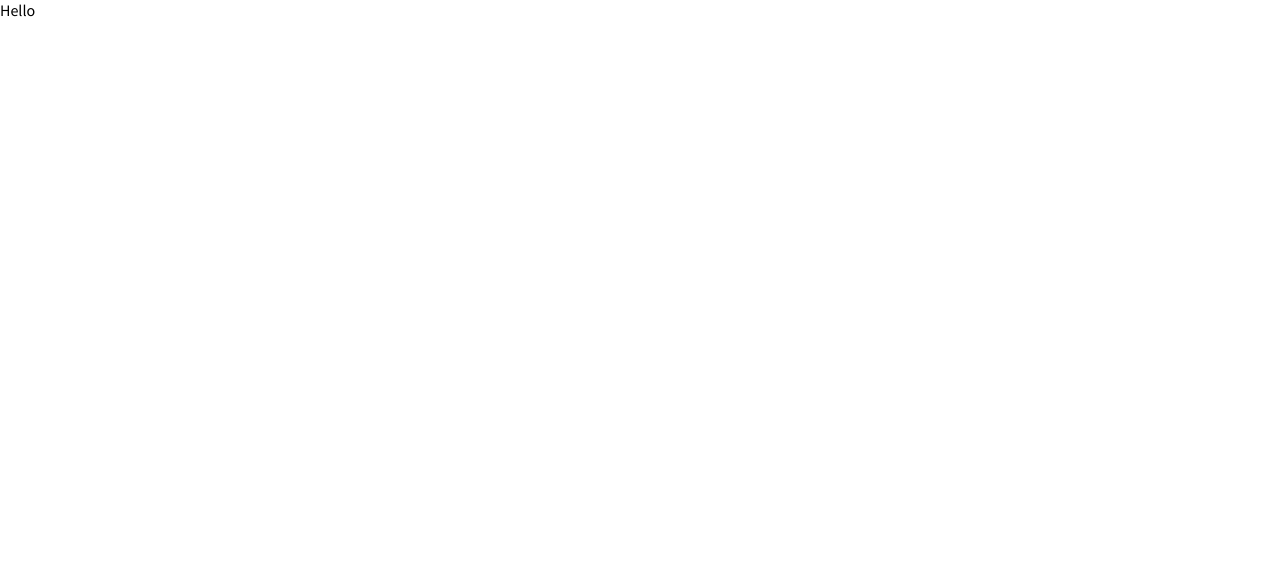
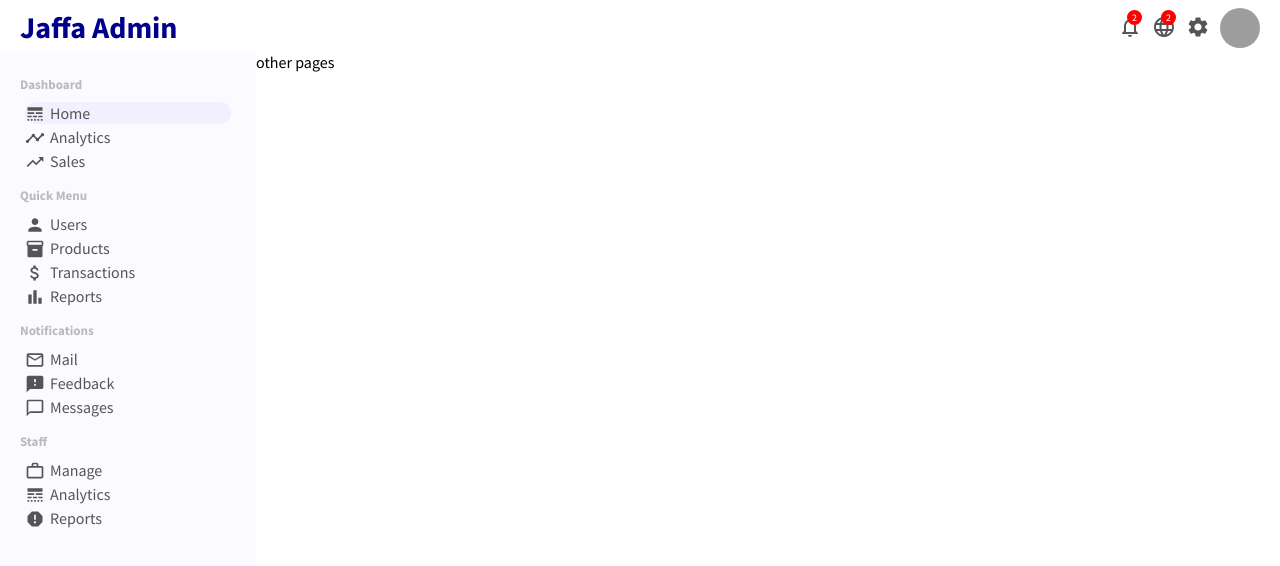
Before and after one commit to jaffasunny/admin_dashboard_reactapp, a React (Create React App) app: page / in a window 1280 px wide. Shown: the top 566 px of the page. Built offline with nearby package versions, Linux system fonts and the light colour scheme; grey boxes are pictures that could not be loaded.

Commit message:
Working on sidebar

```diff
--- a/package.json
+++ b/package.json
@@ -3,8 +3,10 @@
   "version": "0.1.0",
   "private": true,
   "dependencies": {
-    "@material-ui/core": "^4.12.3",
-    "@material-ui/icons": "^4.11.2",
+    "@emotion/react": "^11.7.1",
+    "@emotion/styled": "^11.6.0",
+    "@mui/icons-material": "^5.4.1",
+    "@mui/material": "^5.4.1",
     "@testing-library/jest-dom": "^5.16.2",
     "@testing-library/react": "^12.1.2",
     "@testing-library/user-event": "^13.5.0",
--- a/public/index.html
+++ b/public/index.html
@@ -13,7 +13,7 @@
     rel="stylesheet">
   <style>
     * {
-      margin: 0;
+      margin: 2px 0px 0px 0px;
       font-family: 'Josefin Sans',
         sans-serif;
       font-family: 'Poppins',
--- /dev/null
+++ b/src/App.css
@@ -0,0 +1,7 @@
+.container {
+	display: flex;
+}
+
+.others {
+	flex: 4;
+}
--- a/src/App.js
+++ b/src/App.js
@@ -1,5 +1,17 @@
+import "./app.css";
+import Sidebar from "./components/sidebar/Sidebar";
+import Topbar from "./components/topbar/Topbar";
+
 function App() {
-	return <div className="App">Hello</div>;
+	return (
+		<div className="App">
+			<Topbar />
+			<div className="container">
+				<Sidebar />
+				<div className="others">other pages</div>
+			</div>
+		</div>
+	);
 }
 
 export default App;
--- /dev/null
+++ b/src/components/sidebar/Sidebar.jsx
@@ -0,0 +1,100 @@
+import React from "react";
+import {
+	LineStyle,
+	Timeline,
+	TrendingUp,
+	Person,
+	Inventory2,
+	AttachMoney,
+	BarChart,
+	MailOutline,
+	Feedback,
+	ChatBubbleOutline,
+	WorkOutline,
+	Report,
+} from "@mui/icons-material";
+
+import "./sidebar.css";
+
+const Sidebar = () => {
+	return (
+		<div className="sidebar">
+			<div className="sidebarWrapper">
+				<div className="sidebarMenu">
+					<h3 className="sidebarTitle">Dashboard</h3>
+					<ul className="sidebarList">
+						<li className="sidebarListItem active">
+							<LineStyle className="sidebarIcon" />
+							Home
+						</li>
+						<li className="sidebarListItem">
+							<Timeline className="sidebarIcon" />
+							Analytics
+						</li>
+						<li className="sidebarListItem">
+							<TrendingUp className="sidebarIcon" />
+							Sales
+						</li>
+					</ul>
+				</div>
+				<div className="sidebarMenu">
+					<h3 className="sidebarTitle">Quick Menu</h3>
+					<ul className="sidebarList">
+						<li className="sidebarListItem ">
+							<Person className="sidebarIcon" />
+							Users
+						</li>
+						<li className="sidebarListItem">
+							<Inventory2 className="sidebarIcon" />
+							Products
+						</li>
+						<li className="sidebarListItem">
+							<AttachMoney className="sidebarIcon" />
+							Transactions
+						</li>
+						<li className="sidebarListItem">
+							<BarChart className="sidebarIcon" />
+							Reports
+						</li>
+					</ul>
+				</div>
+				<div className="sidebarMenu">
+					<h3 className="sidebarTitle">Notifications</h3>
+					<ul className="sidebarList">
+						<li className="sidebarListItem ">
+							<MailOutline className="sidebarIcon" />
+							Mail
+						</li>
+						<li className="sidebarListItem">
+							<Feedback className="sidebarIcon" />
+							Feedback
+						</li>
+						<li className="sidebarListItem">
+							<ChatBubbleOutline className="sidebarIcon" />
+							Messages
+						</li>
+					</ul>
+				</div>
+				<div className="sidebarMenu">
+					<h3 className="sidebarTitle">Staff</h3>
+					<ul className="sidebarList">
+						<li className="sidebarListItem ">
+							<WorkOutline className="sidebarIcon" />
+							Manage
+						</li>
+						<li className="sidebarListItem">
+							<LineStyle className="sidebarIcon" />
+							Analytics
+						</li>
+						<li className="sidebarListItem">
+							<Report className="sidebarIcon" />
+							Reports
+						</li>
+					</ul>
+				</div>
+			</div>
+		</div>
+	);
+};
+
+export default Sidebar;
--- /dev/null
+++ b/src/components/sidebar/sidebar.css
@@ -0,0 +1,44 @@
+.sidebar {
+	flex: 1;
+	position: sticky;
+	top: 50px;
+	height: calc(100vh - 40px);
+	background-color: rgb(251, 251, 255);
+}
+
+.sidebarWrapper {
+	padding: 20px;
+	color: #555;
+}
+
+.sidebarMenu {
+	margin-bottom: 10px;
+}
+
+.sidebarTitle {
+	font-size: 13px;
+	color: rgb(187, 186, 186);
+}
+
+.sidebarList {
+	list-style: none;
+	padding: 5px;
+}
+
+.sidebarListItem {
+	cursor: pointer;
+	align-items: center;
+	display: flex;
+	align-items: center;
+	border-radius: 10px;
+}
+
+.sidebarListItem.active,
+.sidebarListItem:hover {
+	background-color: rgb(240, 240, 255);
+}
+
+.sidebarIcon {
+	margin-right: 5px;
+	font-size: 20px !important;
+}
--- /dev/null
+++ b/src/components/topbar/Topbar.jsx
@@ -0,0 +1,36 @@
+import React from "react";
+import "./topbar.css";
+
+import { NotificationsNone, Language, Settings } from "@mui/icons-material";
+
+const Topbar = () => {
+	return (
+		<div className="topbar">
+			<div className="topbarWrapper">
+				<div className="topLeft">
+					<span className="logo">Jaffa Admin</span>
+				</div>
+				<div className="topRight">
+					<div className="topbarIconContainer">
+						<NotificationsNone />
+						<span className="topIconBadge">2</span>
+					</div>
+					<div className="topbarIconContainer">
+						<Language />
+						<span className="topIconBadge">2</span>
+					</div>
+					<div className="topbarIconContainer">
+						<Settings />
+					</div>
+					<img
+						src="https://images.pexels.com/photos/220453/pexels-photo-220453.jpeg?auto=compress&cs=tinysrgb&dpr=1&w=500"
+						alt="Avatar"
+						className="topAvatar"
+					/>
+				</div>
+			</div>
+		</div>
+	);
+};
+
+export default Topbar;
--- /dev/null
+++ b/src/components/topbar/topbar.css
@@ -0,0 +1,58 @@
+.topbar {
+	width: 100%;
+	height: 50%;
+	background-color: #fff;
+	position: sticky;
+	top: 0;
+	z-index: 999;
+}
+
+.topbarWrapper {
+	height: 100%;
+	padding: 0px 20px;
+	display: flex;
+	align-items: center;
+	justify-content: space-between;
+}
+
+.logo {
+	font-weight: bold;
+	font-size: 30px;
+	color: darkblue;
+	cursor: pointer;
+}
+
+.topRight {
+	display: flex;
+
+	align-items: center;
+	justify-content: center;
+}
+
+.topbarIconContainer {
+	position: relative;
+	cursor: pointer;
+	margin-right: 10px;
+	color: #555;
+}
+
+.topIconBadge {
+	width: 15px;
+	height: 15px;
+	position: absolute;
+	top: -5px;
+	right: 0px;
+	color: white;
+	background-color: red;
+	border-radius: 50%;
+	display: flex;
+	align-items: center;
+	justify-content: center;
+	font-size: 10px;
+}
+.topAvatar {
+	width: 40px;
+	height: 40px;
+	border-radius: 50%;
+	cursor: pointer;
+}
```
Also changed, not shown: 1 other file (tests, documents, lock files or other folders).
